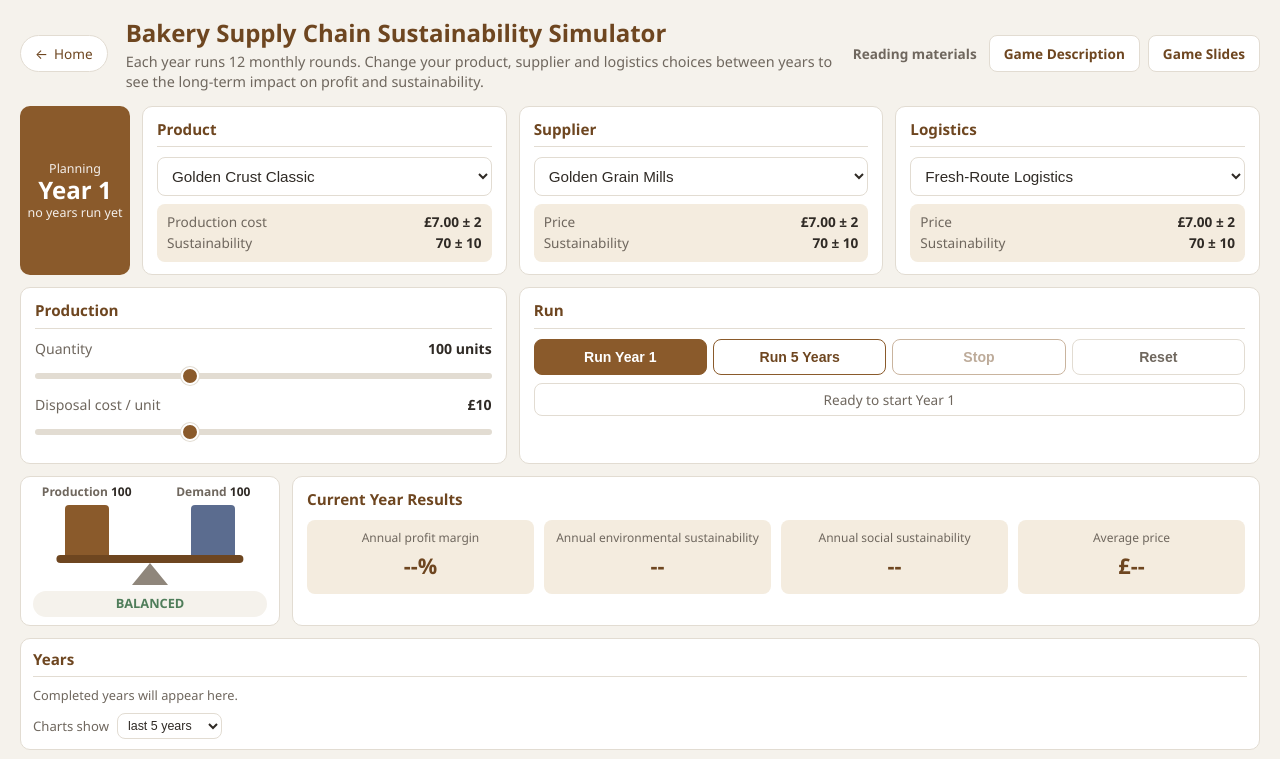
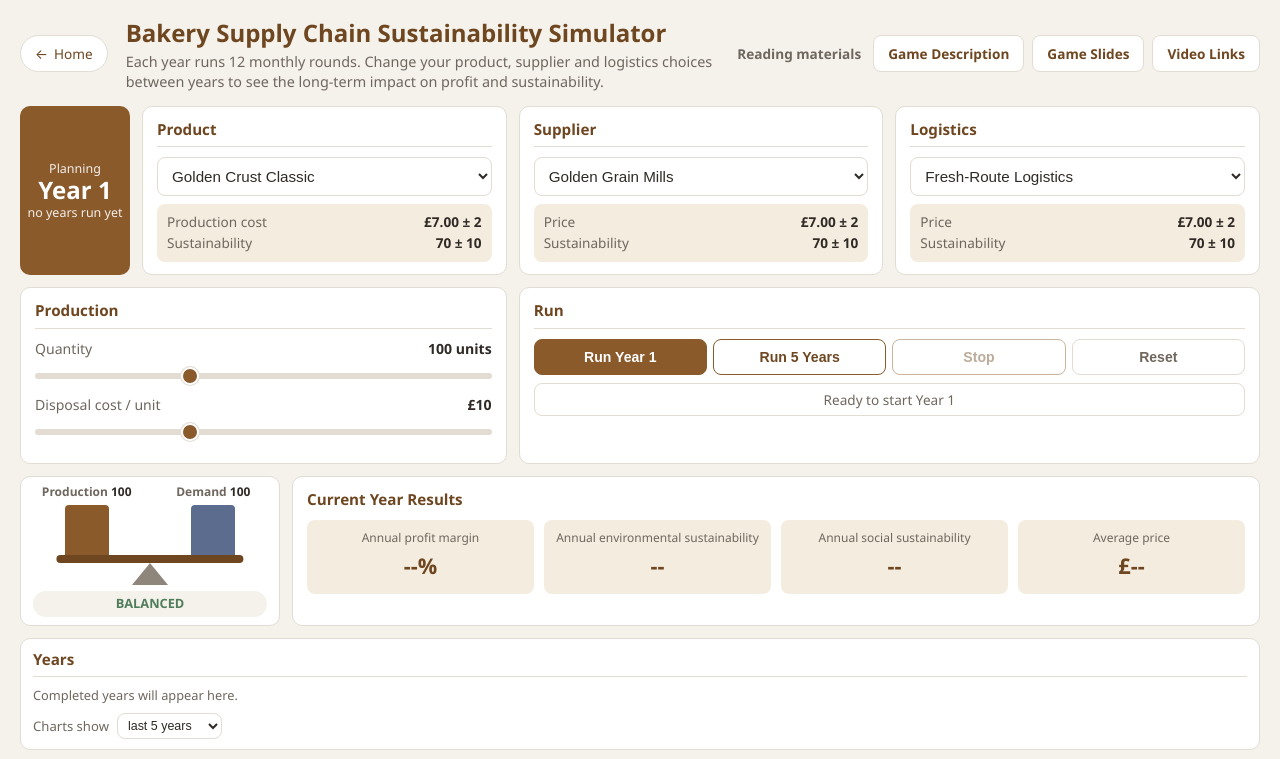
Before and after one commit to MohitsSingh/simulations, a plain HTML site: page bakery_supply_chain.html in a window 1280 px wide. Shown: the top 759 px of the page. Drawn offline with nearby package versions, Linux system fonts and the light colour scheme.

Commit message:
Update reading links in bakery_supply_chain.html

```diff
--- a/bakery_supply_chain.html
+++ b/bakery_supply_chain.html
@@ -252,7 +252,7 @@
                 <span class="reading-title">Reading materials</span>
                 <a class="reading-btn" href="https://moodlecurrent.gre.ac.uk/pluginfile.php/6329629/mod_resource/content/1/Sandwich%20bread%20supply%20chain%20simulation%20%28detailed%29.pdf" target="_blank" rel="noopener">Game Description</a>
                 <a class="reading-btn" href="https://moodlecurrent.gre.ac.uk/pluginfile.php/6329633/mod_resource/content/1/Sandwich%20bread%20supply%20chain%20simulation%20game%20description.pptx" target="_blank" rel="noopener">Game Slides</a>
-              <!--   <a class="reading-btn" href="#" target="_blank" rel="noopener">Reading 3</a>   -->
+                <a class="reading-btn" href="#" target="_blank" rel="noopener">Video Links</a>
             </div>
         </div>
 
```
